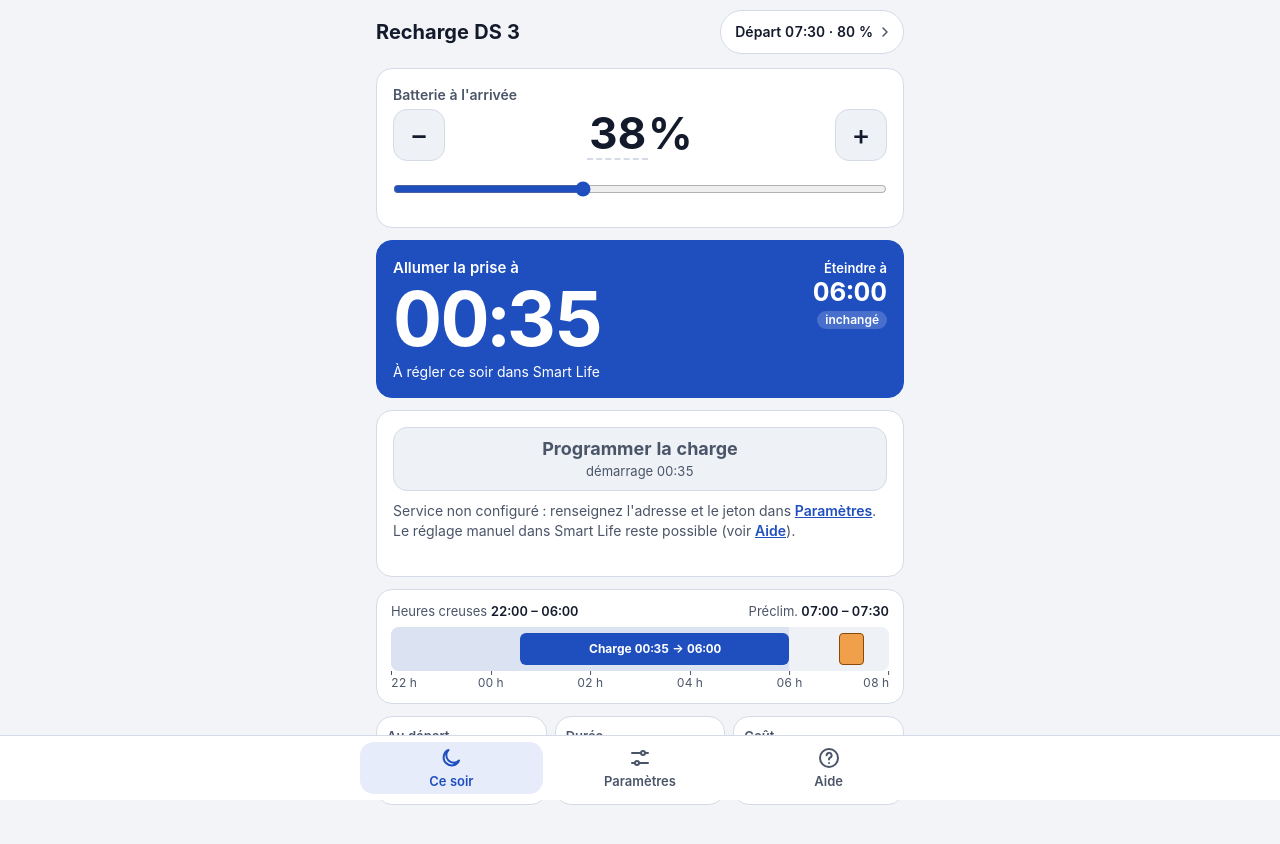
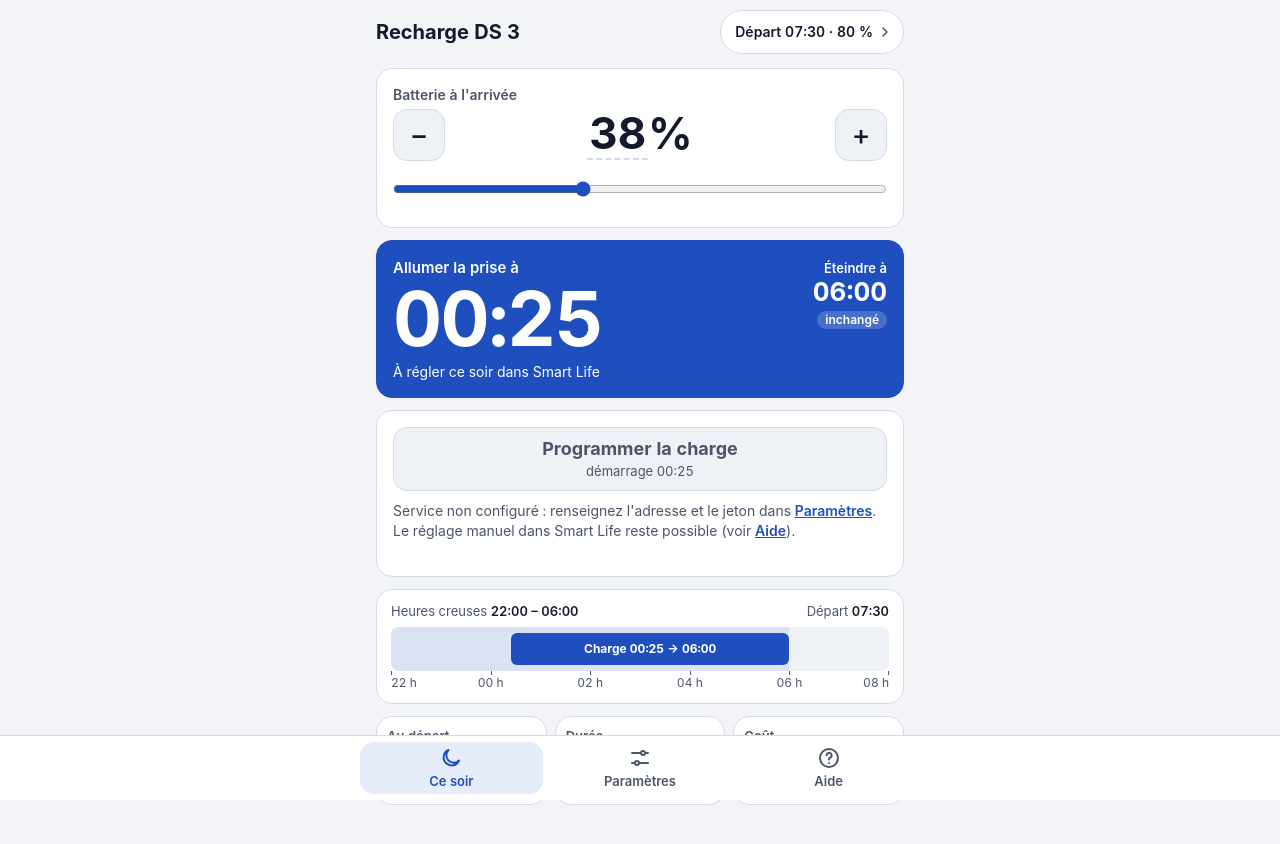
Before and after one commit to Youkier/recharge-ds3, a plain HTML site: page site/index.html in a window 1280 px wide. Drawn offline with Linux system fonts and the light colour scheme.

Commit message:
Paramètres : préconditionnement retiré, courant en liste, SOH 95 % par défaut
La page passe pre = 0 au calcul : calc.js et les cas de référence ne
changent pas. Le courant se choisit parmi les valeurs proposées par le
câble (6, 8, 10, 13, 16 A) ; une ancienne valeur hors liste revient à 16 A.
La frise affiche un repère de départ à la place du préconditionnement.

Co-Authored-By: Claude Opus 5.5 <noreply@anthropic.com>

```diff
--- a/site/app.js
+++ b/site/app.js
@@ -2,10 +2,11 @@ import { plan, hm, fmt, fdur, fr, eur } from "./calc.js";
 import { validerAdresse, validerJeton, choisirDemande, libelleBouton, consigneManuelle, envoyerEtAfficher } from "./service.js";
 
 (function () {
-  var DEFAULTS = { cap: 46, soh: 92, target: 80, dep: "07:30", hcStart: "22:00", hcEnd: "06:00", amp: 16, volt: 230, eff: 90, pre: 30, pHC: 0.146688, pHP: 0.196476, mode: "end", deduct: false, soc: 38 };
+  var DEFAULTS = { cap: 46, soh: 95, target: 80, dep: "07:30", hcStart: "22:00", hcEnd: "06:00", amp: 16, volt: 230, eff: 90, pHC: 0.146688, pHP: 0.196476, mode: "end", soc: 38 };
+  var AMPS = [6, 8, 10, 13, 16]; // courants proposés par le câble (x_adjust_current, docs/tuya-findings.md)
   var KEY = "recharge-ds3-v1"; // clé inchangée depuis la phase 1 : aucun paramètre perdu
-  var ids = ["cap", "soh", "target", "dep", "hcStart", "hcEnd", "amp", "volt", "eff", "pre", "pHC", "pHP", "mode"];
-  var NUMS = ["cap", "soh", "target", "amp", "volt", "eff", "pre", "pHC", "pHP"];
+  var ids = ["cap", "soh", "target", "dep", "hcStart", "hcEnd", "amp", "volt", "eff", "pHC", "pHP", "mode"];
+  var NUMS = ["cap", "soh", "target", "amp", "volt", "eff", "pHC", "pHP"];
   var CAR = ["cap", "soh", "amp", "volt", "eff"];
   var $ = function (id) { return document.getElementById(id); };
   var radios = function () { return document.querySelectorAll('input[name="mode"]'); };
@@ -29,19 +30,18 @@ import { validerAdresse, validerJeton, choisirDemande, libelleBouton, consigneMa
     try { s = JSON.parse(localStorage.getItem(KEY) || "null"); } catch (e) { s = null; }
     var p = Object.assign({}, DEFAULTS);
     if (s && typeof s === "object") Object.keys(DEFAULTS).forEach(function (k) { if (s[k] !== null && s[k] !== undefined) p[k] = s[k]; });
+    if (AMPS.indexOf(Number(p.amp)) < 0) p.amp = DEFAULTS.amp; // ancienne valeur saisie à la main, absente de la liste
     ids.forEach(function (k) { setVal(k, p[k]); });
-    $("deduct").checked = !!p.deduct;
     $("soc").value = p.soc; $("socRange").value = p.soc;
   }
   function save(p) { try { localStorage.setItem(KEY, JSON.stringify(p)); } catch (e) {} }
 
-  var LABELS = { cap: "Capacité utile", soh: "SOH", target: "Batterie visée", dep: "Heure de départ", hcStart: "Début heures creuses", hcEnd: "Fin heures creuses", amp: "Courant de charge", volt: "Tension", eff: "Rendement de charge", pre: "Prise rallumée avant départ", pHC: "Prix heures creuses", pHP: "Prix heures pleines", soc: "Batterie à l'arrivée" };
+  var LABELS = { cap: "Capacité utile", soh: "SOH", target: "Batterie visée", dep: "Heure de départ", hcStart: "Début heures creuses", hcEnd: "Fin heures creuses", amp: "Courant de charge", volt: "Tension", eff: "Rendement de charge", pHC: "Prix heures creuses", pHP: "Prix heures pleines", soc: "Batterie à l'arrivée" };
   var TIME_RE = /^\d{1,2}:\d{2}$/;
   function okNum(k, v) {
     if (!isFinite(v)) return false;
     if (k === "soc" || k === "target") return v >= 0 && v <= 100;
     if (k === "soh" || k === "eff") return v > 0 && v <= 100;
-    if (k === "pre") return v >= 0 && v <= 600;
     return v > 0; // cap, amp, volt, pHC, pHP : vide ou 0 = invalide, jamais traité comme 0
   }
 
@@ -59,7 +59,8 @@ import { validerAdresse, validerJeton, choisirDemande, libelleBouton, consigneMa
       if (!TIME_RE.test(p[k])) bad.push(k);
     });
     if (p.mode !== "start" && p.mode !== "end") p.mode = "end";
-    p.deduct = $("deduct").checked;
+    // Préconditionnement supprimé : la voiture le fait sur sa batterie, la charge finit avec les heures creuses.
+    p.pre = 0; p.deduct = false;
     var rawSoc = String($("soc").value).trim();
     p.soc = rawSoc === "" ? NaN : Number(rawSoc);
     if (!okNum("soc", p.soc)) bad.push("soc");
@@ -102,18 +103,17 @@ import { validerAdresse, validerJeton, choisirDemande, libelleBouton, consigneMa
     ["fArrS", "fKwh", "fCostS"].forEach(function (i) { $(i).textContent = ""; $(i).className = "ts"; });
     $("timeline").textContent = ""; $("ticks").textContent = "";
     $("timeline").setAttribute("aria-label", "Frise de la nuit : aucun plan calculé");
-    $("ampWarn").hidden = true;
   }
 
   function updateStatic() {
     $("chipText").textContent = fmt(hm(cur.dep)) + " · " + cur.target + " %";
     $("chip").setAttribute("aria-label", "Départ " + fmt(hm(cur.dep)) + ", batterie visée " + cur.target + " %. Modifier dans les paramètres");
     $("carSum").textContent = num(cur.cap) + " kWh · SOH " + num(cur.soh) + " % · " + num(cur.amp) + " A · " + num(cur.volt) + " V · rendement " + num(cur.eff) + " %";
-    var dep = hm(cur.dep), preS = dep - cur.pre;
-    var fills = { dep: fmt(dep), preS: fmt(preS), pre: String(cur.pre), hcStart: fmt(hm(cur.hcStart)), hcEnd: fmt(hm(cur.hcEnd)), hcEndMoins: fmt(hm(cur.hcEnd) - 1) };
+    var dep = hm(cur.dep);
+    var fills = { dep: fmt(dep), hcStart: fmt(hm(cur.hcStart)), hcEnd: fmt(hm(cur.hcEnd)), hcEndMoins: fmt(hm(cur.hcEnd) - 1) };
     Array.prototype.forEach.call(document.querySelectorAll("[data-fill]"), function (e) { e.textContent = fills[e.getAttribute("data-fill")]; });
     $("lblHc").textContent = fills.hcStart + " – " + fills.hcEnd;
-    $("lblPre").textContent = fills.preS + " – " + fills.dep;
+    $("lblDep").textContent = fills.dep;
   }
 
   function render() {
@@ -121,7 +121,6 @@ import { validerAdresse, validerJeton, choisirDemande, libelleBouton, consigneMa
     mark(bad);
     // Enregistre uniquement les champs valides : les autres gardent leur dernière valeur valide.
     ids.forEach(function (k) { if (bad.indexOf(k) < 0) cur[k] = p[k]; });
-    cur.deduct = p.deduct;
     if (bad.indexOf("soc") < 0) cur.soc = p.soc;
     save(cur);
     updateStatic();
@@ -198,12 +197,6 @@ import { validerAdresse, validerJeton, choisirDemande, libelleBouton, consigneMa
     if (r.kwhHP > 0) { cs.textContent = "dont " + eur(r.kwhHP * p.pHP) + " hors creuses"; cs.className = "ts hp"; }
     else { cs.textContent = r.kwh > 0 ? "100 % creuses" : "aucune charge"; cs.className = "ts"; }
 
-    var aw = $("ampWarn");
-    if (p.amp > 16) {
-      aw.hidden = false;
-      aw.textContent = "Au-delà de 16 A (3,7 kW), une prise Green'up ne suffit plus : il faut une borne de recharge.";
-    } else aw.hidden = true;
-
     drawTimeline(r);
     drawAide(p, r);
     setDemande(choisirDemande(r.status, r.status === "none" ? null : fmt(r.start)));
@@ -221,14 +214,14 @@ import { validerAdresse, validerJeton, choisirDemande, libelleBouton, consigneMa
     tl.textContent = "";
     var seg = function (cls, left, width) { var d = el("div", "seg " + cls); d.style.left = pc(left); d.style.width = wd(width); tl.appendChild(d); return d; };
     seg("hc", 0, r.hcLen);
-    var label = "Préconditionnement " + fmt(r.preS) + " – " + fmt(r.dep);
+    var label = "Départ " + fmt(r.dep);
     if (r.chargeMin > 0) {
       seg("charge", r.startRel, r.chargeMin);
       var txt = "Charge " + fmt(r.start) + " → " + fmt(r.end);
       tl.appendChild(el("span", "clabel in", txt));
       label = txt.replace("→", "à") + ". " + label;
     } else label = "Pas de charge. " + label;
-    seg("pre", r.preRel, r.depRel - r.preRel);
+    seg("dep", r.depRel, 0);
     tl.setAttribute("aria-label", "Frise de la nuit. Heures creuses " + $("lblHc").textContent + ". " + label);
 
     tk.textContent = "";
@@ -294,7 +287,7 @@ import { validerAdresse, validerJeton, choisirDemande, libelleBouton, consigneMa
   $("socRange").addEventListener("input", function () { $("soc").value = this.value; render(); });
   $("soc").addEventListener("input", function () { if ($("soc").value !== "") $("socRange").value = $("soc").value; render(); });
 
-  ids.filter(function (k) { return k !== "mode"; }).concat(["deduct"]).forEach(function (k) { $(k).addEventListener("input", render); $(k).addEventListener("change", render); });
+  ids.filter(function (k) { return k !== "mode"; }).forEach(function (k) { $(k).addEventListener("input", render); $(k).addEventListener("change", render); });
   Array.prototype.forEach.call(radios(), function (r) { r.addEventListener("change", render); });
   $("resetBtn").addEventListener("click", function () {
     if (!window.confirm("Revenir aux valeurs de départ ? Tous vos réglages seront remplacés.")) return;
--- a/site/index.html
+++ b/site/index.html
@@ -66,7 +66,7 @@
     <section class="card night" aria-label="Frise de la nuit">
       <div class="night-labels">
         <span>Heures creuses <b id="lblHc">22:00 – 06:00</b></span>
-        <span>Préclim. <b id="lblPre">07:00 – 07:30</b></span>
+        <span>Départ <b id="lblDep">07:30</b></span>
       </div>
       <div class="timeline" id="timeline" role="img" aria-label="Frise de la nuit"></div>
       <div class="ticks" id="ticks" aria-hidden="true"></div>
@@ -78,7 +78,6 @@
       <div class="tile"><p class="tk">Coût</p><p class="tv" id="fCost">–</p><p class="ts" id="fCostS"></p></div>
     </div>
 
-    <p class="msg bad" id="ampWarn" hidden></p>
   </div>
 
   <!-- Vue 2 : paramètres (#parametres) -->
@@ -110,20 +109,14 @@
       </fieldset>
     </section>
 
-    <section class="card group" aria-labelledby="g-pre">
-      <h2 class="group-title" id="g-pre">Préconditionnement</h2>
-      <div class="row"><label for="pre">Prise rallumée avant le départ</label><input type="number" id="pre" step="5" value="30" inputmode="decimal" aria-describedby="u-pre"><span class="unit" id="u-pre">min</span></div>
-      <label class="check" for="deduct"><input type="checkbox" id="deduct"><span><b>Compter la recharge pendant ce temps</b><small>Moitié de la puissance pour la batterie, le reste pour la clim ou le chauffage</small></span></label>
-    </section>
-
     <details class="card group" id="carBox">
       <summary>
-        <span><span class="group-title">Voiture et câble</span><span id="carSum">46 kWh · SOH 92 % · 16 A · 230 V · rendement 90 %</span></span>
+        <span><span class="group-title">Voiture et câble</span><span id="carSum">46 kWh · SOH 95 % · 16 A · 230 V · rendement 90 %</span></span>
         <svg width="20" height="20" viewBox="0 0 24 24" fill="none" stroke="currentColor" stroke-width="2.2" stroke-linecap="round" stroke-linejoin="round" aria-hidden="true"><path d="m6 9 6 6 6-6"/></svg>
       </summary>
       <div class="row"><label for="cap">Capacité utile</label><input type="number" id="cap" step="0.1" value="46" inputmode="decimal" aria-describedby="u-cap"><span class="unit" id="u-cap">kWh</span></div>
-      <div class="row"><label for="soh">SOH</label><input type="number" id="soh" step="1" value="92" inputmode="decimal" aria-describedby="u-soh"><span class="unit" id="u-soh">%</span></div>
-      <div class="row"><label for="amp">Courant de charge</label><input type="number" id="amp" step="1" value="16" inputmode="decimal" aria-describedby="u-amp"><span class="unit" id="u-amp">A</span></div>
+      <div class="row"><label for="soh">SOH</label><input type="number" id="soh" step="1" value="95" inputmode="decimal" aria-describedby="u-soh"><span class="unit" id="u-soh">%</span></div>
+      <div class="row"><label for="amp">Courant de charge</label><select id="amp" aria-describedby="u-amp"><option>6</option><option>8</option><option>10</option><option>13</option><option selected>16</option></select><span class="unit" id="u-amp">A</span></div>
       <div class="row"><label for="volt">Tension</label><input type="number" id="volt" step="1" value="230" inputmode="decimal" aria-describedby="u-volt"><span class="unit" id="u-volt">V</span></div>
       <div class="row"><label for="eff">Rendement de charge</label><input type="number" id="eff" step="1" value="90" inputmode="decimal" aria-describedby="u-eff"><span class="unit" id="u-eff">%</span></div>
       <p class="hint">Valeurs de départ : DS 3 Crossback E-Tense (50 kWh brut, environ 46 kWh utiles).</p>
--- a/site/style.css
+++ b/site/style.css
@@ -107,7 +107,7 @@ h1 { font-size: 20px; font-weight: 700; margin: 0; line-height: 1.2; white-space
 .seg { position: absolute; top: 0; bottom: 0; }
 .seg.hc { background: var(--hc); }
 .seg.charge { top: 6px; bottom: 6px; background: var(--accent-fill); border-radius: 6px; }
-.seg.pre { top: 6px; bottom: 6px; background: var(--pre); border: 1px solid var(--pre-line); border-radius: 4px; min-width: 4px; }
+.seg.dep { top: 2px; bottom: 2px; background: var(--pre-line); border-radius: 2px; width: 3px; margin-left: -1px; }
 .clabel { position: absolute; top: 50%; transform: translateY(-50%); font-size: 12px; font-weight: 700; white-space: nowrap; pointer-events: none; }
 .clabel.in { color: var(--on-accent); }
 .clabel.out { color: var(--ink); }
@@ -138,9 +138,9 @@ h1 { font-size: 20px; font-weight: 700; margin: 0; line-height: 1.2; white-space
 .row { display: grid; grid-template-columns: minmax(0, 1fr) 108px 52px; align-items: center; gap: 8px; min-height: 56px; padding: 6px 0; border-top: 1px solid var(--line); }
 .row:first-of-type { border-top: none; }
 .row label { font-size: 16px; color: var(--ink); }
-.row input { width: 100%; height: 44px; padding: 0 10px; text-align: right; border: 1px solid var(--line); border-radius: 10px; background: var(--bg); }
+.row input, .row select { width: 100%; height: 44px; padding: 0 10px; text-align: right; border: 1px solid var(--line); border-radius: 10px; background: var(--bg); }
 .row input[type="time"] { padding: 0 6px; }
-.row input[aria-invalid="true"] { border-color: var(--bad); border-width: 2px; }
+.row input[aria-invalid="true"], .row select[aria-invalid="true"] { border-color: var(--bad); border-width: 2px; }
 .unit { font-size: 14px; color: var(--muted); }
 .opts { display: flex; flex-direction: column; gap: 8px; padding: 4px 0 12px; border: none; margin: 0; }
 .opt { display: flex; align-items: flex-start; gap: 12px; padding: 12px 14px; min-height: 56px; border: 1px solid var(--line); border-radius: 12px; cursor: pointer; }
```
Also changed, not shown: 1 other file.
